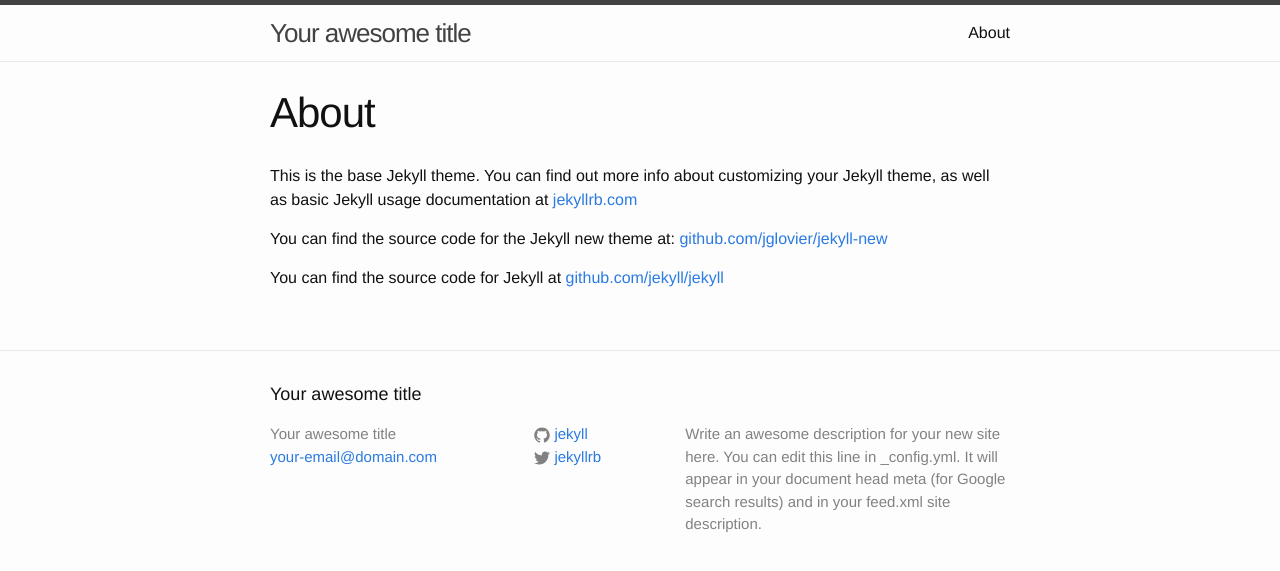
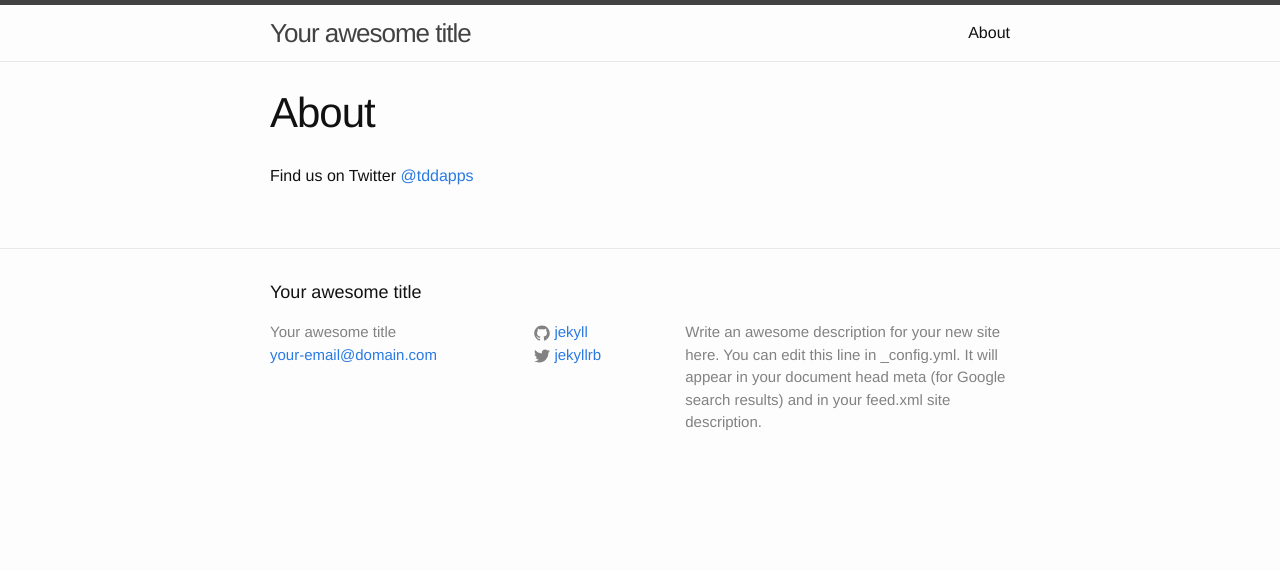
Before and after one commit to tddapps/blog, a Jekyll site: the page built from about.md, in a window 1280 px wide. Shown: the top 571 px of the page. Built offline with Jekyll 4.4.1, drawn with Linux system fonts in a browser that asks for light colours.

Commit message:
change about, add readme

```diff
--- a/about.md
+++ b/about.md
@@ -4,8 +4,4 @@
 permalink: /about/
 ---
 
-This is the base Jekyll theme. You can find out more info about customizing your Jekyll theme, as well as basic Jekyll usage documentation at [jekyllrb.com](http://jekyllrb.com/)
-
-You can find the source code for the Jekyll new theme at: [github.com/jglovier/jekyll-new](https://github.com/jglovier/jekyll-new)
-
-You can find the source code for Jekyll at [github.com/jekyll/jekyll](https://github.com/jekyll/jekyll)
+Find us on Twitter [@tddapps](https://twitter.com/tddapps)
```
Also changed, not shown: readme.md (added).
